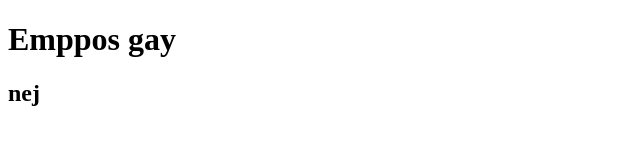
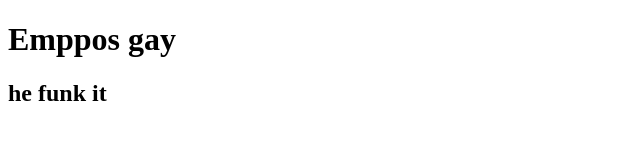
Before and after one commit to Vocaaaa/group-code, a plain HTML site: page public/index.html in a window 1280 px wide. Shown: the whole page, without its empty margins (0-640 px from the left). Drawn offline with Linux system fonts and the light colour scheme.

Commit message:
this shit dont work

```diff
--- a/public/index.html
+++ b/public/index.html
@@ -8,6 +8,6 @@
 </head>
 <body>
     <h1>Emppos gay</h1>
-    <h2>nej</h2>
+    <h2>he funk it</h2>
 </body>
 </html>
```
